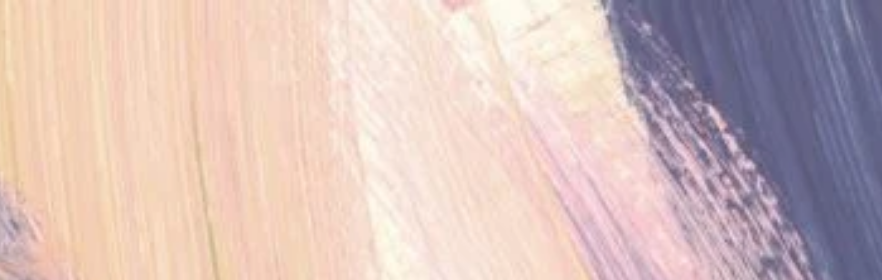
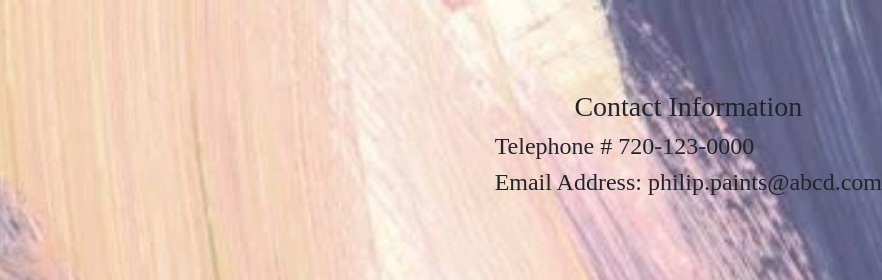
Before and after one commit to syedsali/Painting-company, a plain HTML site: page index.html in a window 1280 px wide. Shown: the top 280 px of the page, 398-1280 px from the left. Drawn offline with nearby package versions, Linux system fonts and the light colour scheme.

Commit message:
index.html

```diff
--- a/index.html
+++ b/index.html
@@ -21,7 +21,16 @@
 
 <body
     style="background-image: url(images/pink-and-peach-abstract-paint-brush-strokes-wallpaper-mural-Plain-820x532.webp);">
+    <div class="contact">
+        <h3 style="text-align: center;">Contact Information</h3>
+        <h4>Telephone # 720-123-0000</h4>
+        <h4>Email Address: philip.paints@abcd.com</h4>
+    </div>
+
+
     <img class="logo" src="images/painting company Logo.png" width="250px" alt="logo">
+
+
 
 
     <nav>
--- a/style.css
+++ b/style.css
@@ -126,3 +126,9 @@ nav{
     animation-iteration-count: 2;
     animation-direction: alternate;
 }
+
+ .contact{
+    float: right;
+    padding-top: 90px;
+    font-family: 'Times New Roman', Times, serif;
+ }
```
